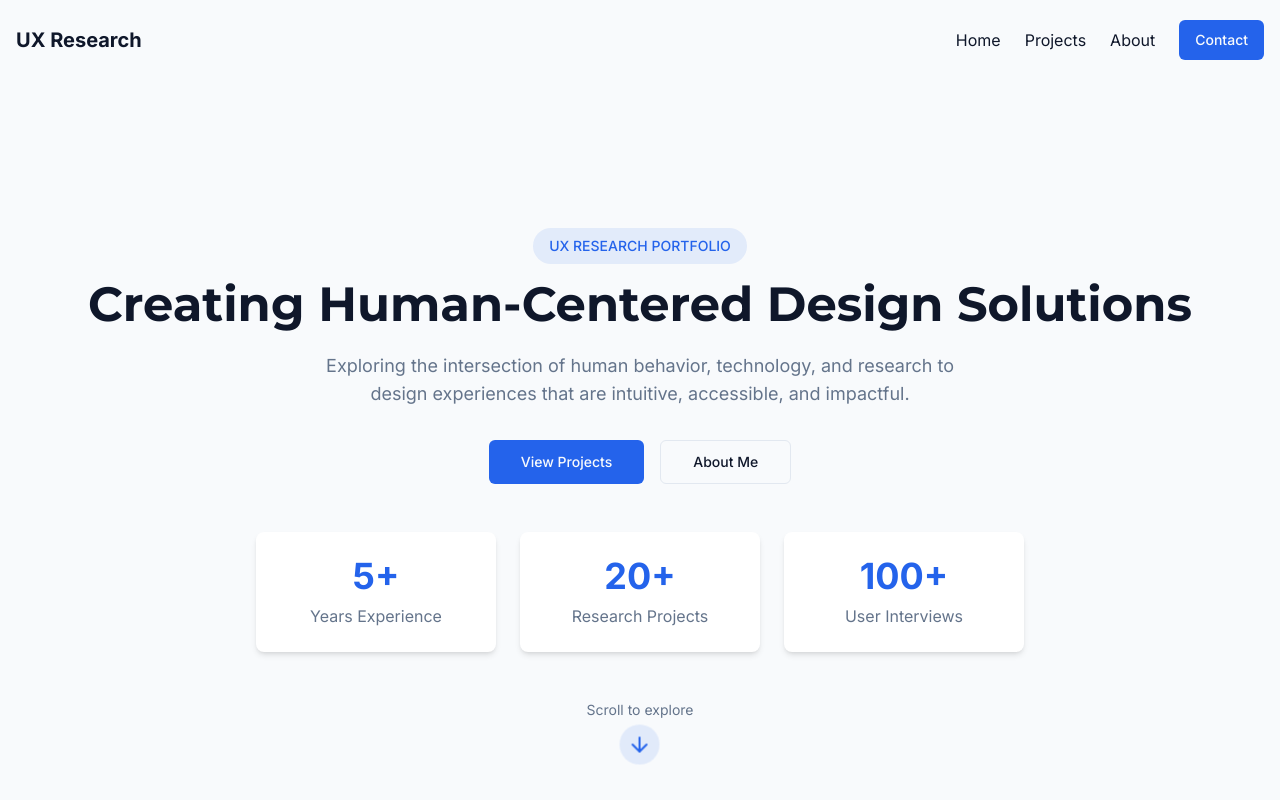
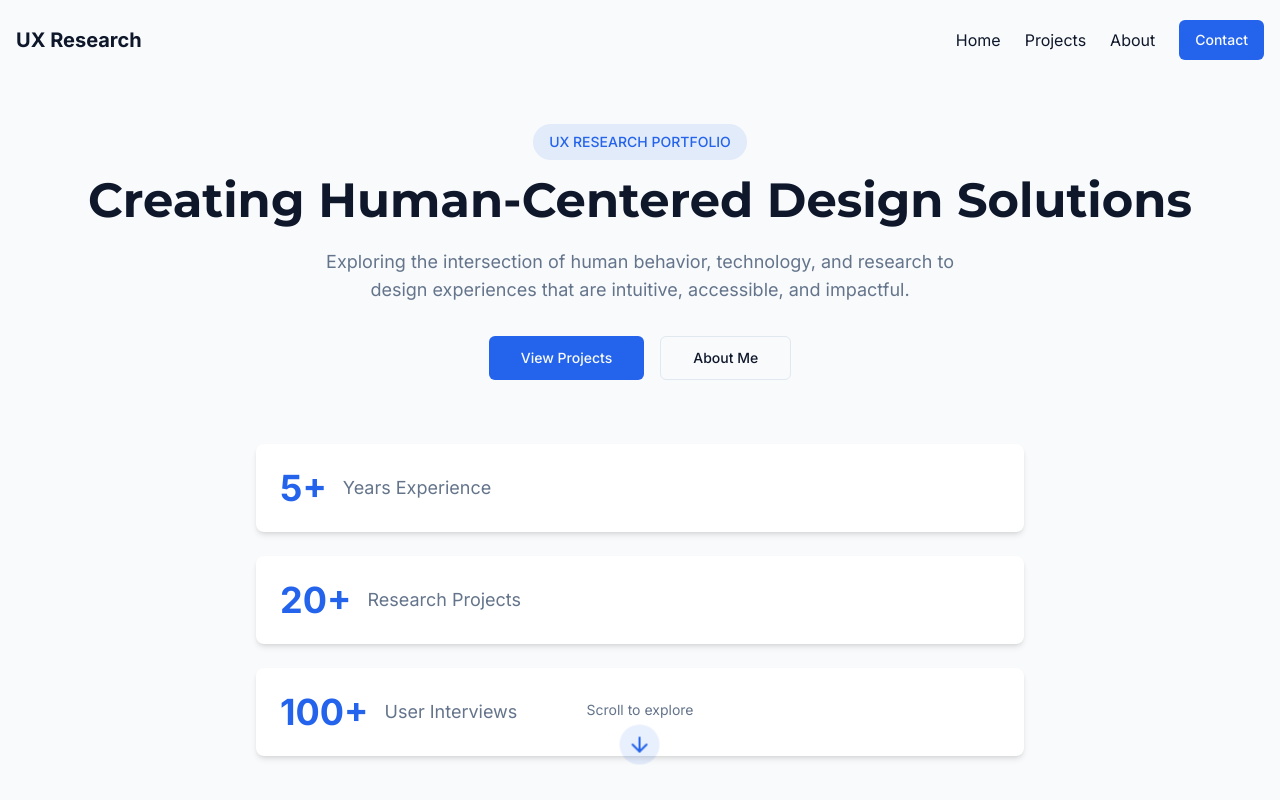
Before and after one commit to Sabrina459/ux-human-landing-pad, a React (Vite) app: page / in a window 1280 px wide. Shown: the top 800 px of the page. Built offline with nearby package versions, Linux system fonts and the light colour scheme.

Commit message:
Refactor: Split statistics into blocks
Split the statistics section in the hero section into separate blocks for better visual organization.

```diff
--- a/src/components/HeroSection.tsx
+++ b/src/components/HeroSection.tsx
@@ -30,20 +30,26 @@ const HeroSection = () => {
           </div>
         </div>
 
-        <div className="mt-12 grid grid-cols-1 md:grid-cols-3 gap-6 max-w-3xl mx-auto">
-          <div className="bg-white p-6 rounded-lg shadow-md text-center">
-            <div className="text-4xl font-bold mb-2 text-primary">5+</div>
-            <div className="text-muted-foreground">Years Experience</div>
+        <div className="mt-16 space-y-6 max-w-3xl mx-auto">
+          <div className="bg-white p-6 rounded-lg shadow-md">
+            <div className="flex items-center">
+              <div className="text-4xl font-bold text-primary">5+</div>
+              <div className="ml-4 text-lg text-muted-foreground">Years Experience</div>
+            </div>
           </div>
 
-          <div className="bg-white p-6 rounded-lg shadow-md text-center">
-            <div className="text-4xl font-bold mb-2 text-primary">20+</div>
-            <div className="text-muted-foreground">Research Projects</div>
+          <div className="bg-white p-6 rounded-lg shadow-md">
+            <div className="flex items-center">
+              <div className="text-4xl font-bold text-primary">20+</div>
+              <div className="ml-4 text-lg text-muted-foreground">Research Projects</div>
+            </div>
           </div>
 
-          <div className="bg-white p-6 rounded-lg shadow-md text-center">
-            <div className="text-4xl font-bold mb-2 text-primary">100+</div>
-            <div className="text-muted-foreground">User Interviews</div>
+          <div className="bg-white p-6 rounded-lg shadow-md">
+            <div className="flex items-center">
+              <div className="text-4xl font-bold text-primary">100+</div>
+              <div className="ml-4 text-lg text-muted-foreground">User Interviews</div>
+            </div>
           </div>
         </div>
       </div>
```
